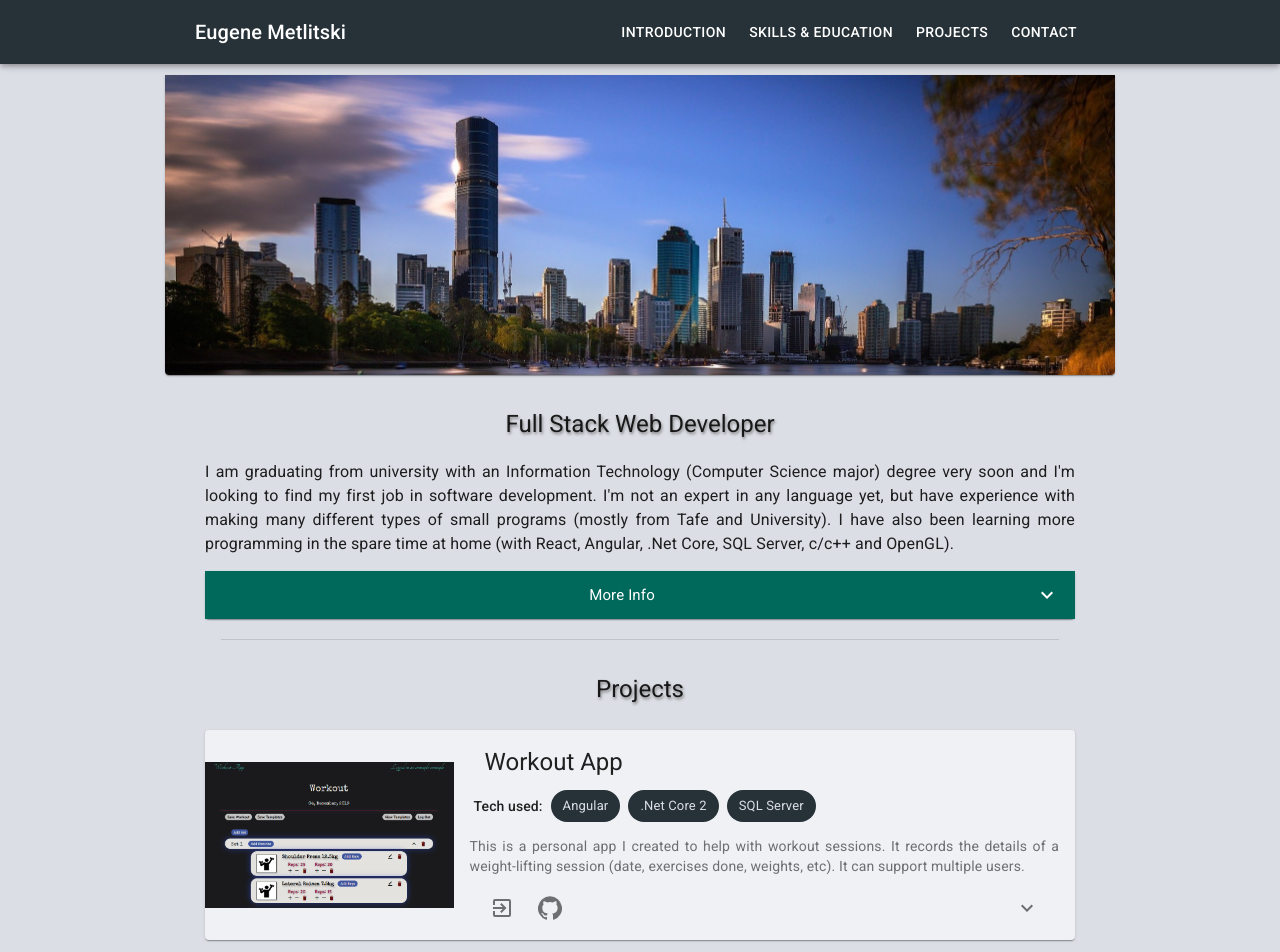
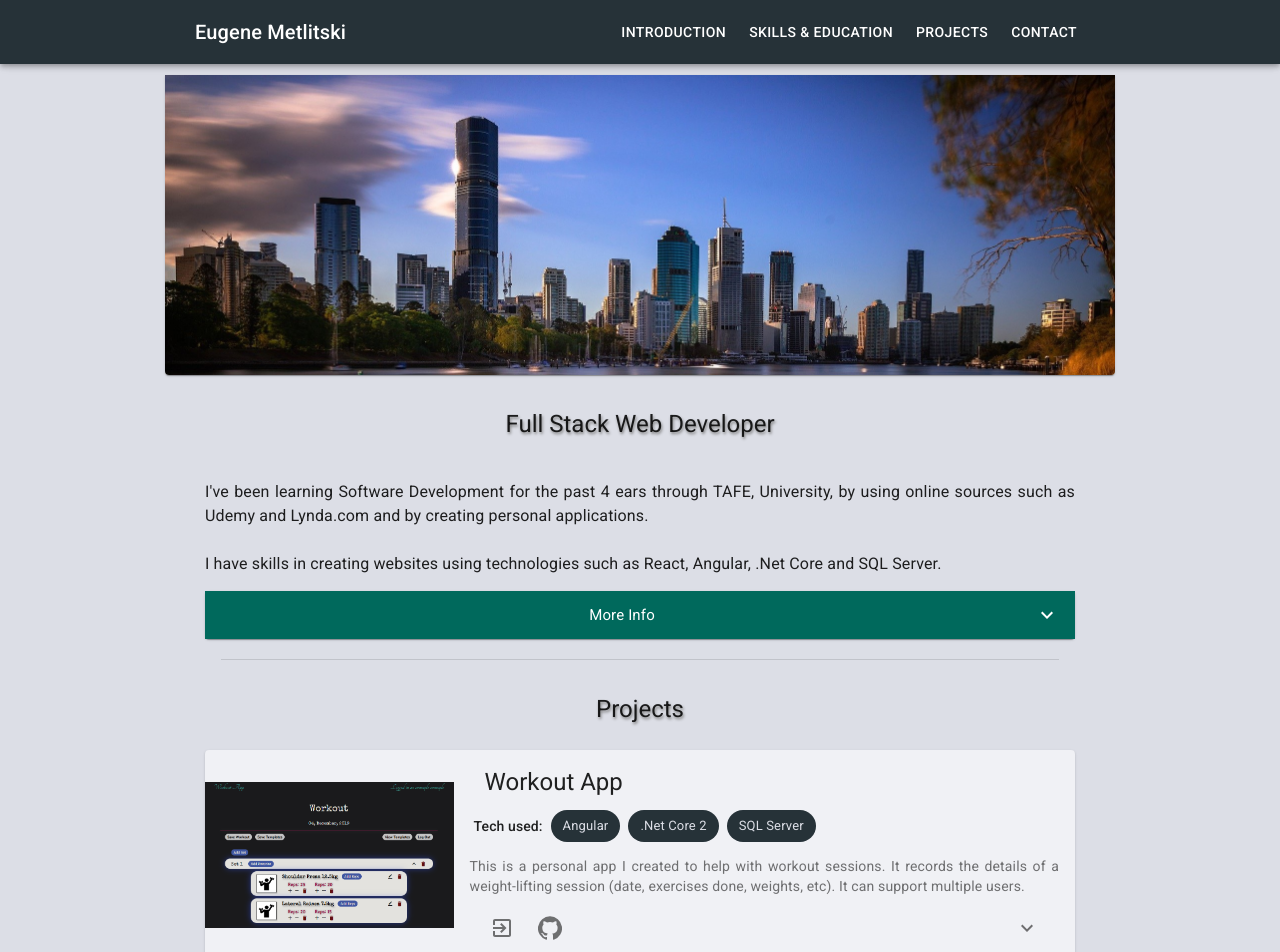
Before and after one commit to EugeneMetlitski/Portfolio-v2, a React (Create React App) app: page / in a window 1280 px wide. Shown: the top 952 px of the page. Built offline with nearby package versions, Linux system fonts and the light colour scheme.

Commit message:
Changed introduction text

```diff
--- a/src/components/App.js
+++ b/src/components/App.js
@@ -53,6 +53,6 @@ const useStyles = makeStyles({
   },
   content: {
     textAlign: 'justify',
-    margin: '20px 40px 40px 40px',
+    margin: '40px 40px 40px 40px',
   },
 });
--- a/src/components/sections/Introduction.js
+++ b/src/components/sections/Introduction.js
@@ -14,12 +14,16 @@ export default function Introduction() {
     <React.Fragment>
 
       <Typography variant="body1" gutterBottom>
-        I am graduating from university with an Information Technology (Computer
-        Science major) degree very soon and I'm looking to find my first job in
-        software development. I'm not an expert in any language yet, but have
-        experience with making many different types of small programs (mostly from
-        Tafe and University). I have also been learning more programming in the spare
-        time at home (with React, Angular, .Net Core, SQL Server, c/c++ and OpenGL).
+        I've been learning Software Development for the past 4 ears through TAFE,
+        University, by using online sources such as Udemy and Lynda.com
+        and by creating personal applications.
+        <br /><br />
+        I have skills in creating websites using technologies such as React,
+        Angular, .Net Core and SQL Server.
+        {/* I enjoy developing software whether it is to make a website (front-end
+        and/or back-end), mobile app, program a robot or embedded system, do
+        machine-learning and data-analysis or write a program in C/C++.
+        <br /><br /> */}
       </Typography>
 
       {/* Expansion Pannel: Introduction */}
@@ -38,30 +42,19 @@ export default function Introduction() {
 
           <ExpansionPanelDetails className={classes.expansionPanelDetails}>
             <Typography>
-              I enjoy many different types of programming, whether it's to make a web or
-              mobile app (front-end and back-end), write low level code for a robot or
-              embedded systems, write high performance and milti-threaded programs, do
-              machine learning, data analysis and make video games.
+              I enjoy learning and working with many different languages and
+              technologies, from making websites using TypeScript/JavaScript,
+              doing machine learning and data analysis in Python or SQL Server
+              to programming a fast performing program or a 3D application in
+              C/C++.
               <br /><br />
-              Most of the Software Development skills I've learned are through
-              education. I'm not an expert in any language or technology,
-              but I feel comfortable to get up and running with a React/Angular
-              project, C#/Java project, data analysis and machine learning project
-              in python or matlab, and with a c/c++ project.
-              <br /><br />
-              At University I learned the fundementals of Computer Science, low
-              level programming in C, high performance and multi-threaded
-              programming, operating-system programming, machine-learning,
-              robot vision and movement programming, data-analysis, project
-              management and other Software Development related topics.
-              <br /><br />
-              Diploma in Software Development taught me about the front and
-              back-end development in C#, Java and HTML/CSS/JS. It had
-              also taught me about the Software Development Lifecycles and how
-              to gather project requirements from clients.
-              <br /><br />
-              In the spare time I learned more about HTML, CSS, JavaScript,
-              Angular, React, .Net Core, C/C++ and OpenGL.
+              In addition to web development, I also have been learning about
+              Artificial Intelligence, Machine Learning and Data Analysis through
+              my Univerity degre. I have also learned to work with low-level
+              C/C++ code on things such as high-performance programming using
+              multi-threading, systems programming (about how operating systems
+              work), some OpenGL 3D programming and how to program a robot to
+              analyse images and move an arm in 3D environment.
             </Typography>
           </ExpansionPanelDetails>
         </ExpansionPanel>
```
